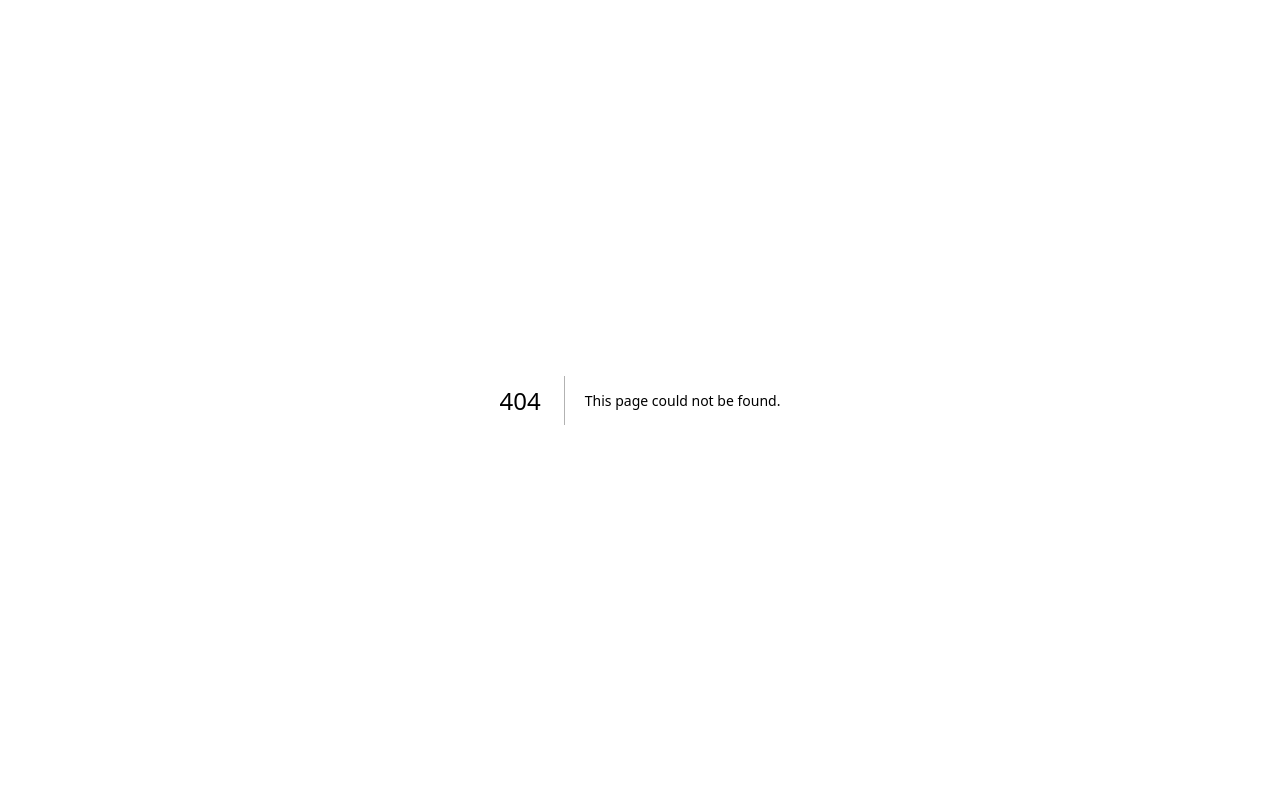
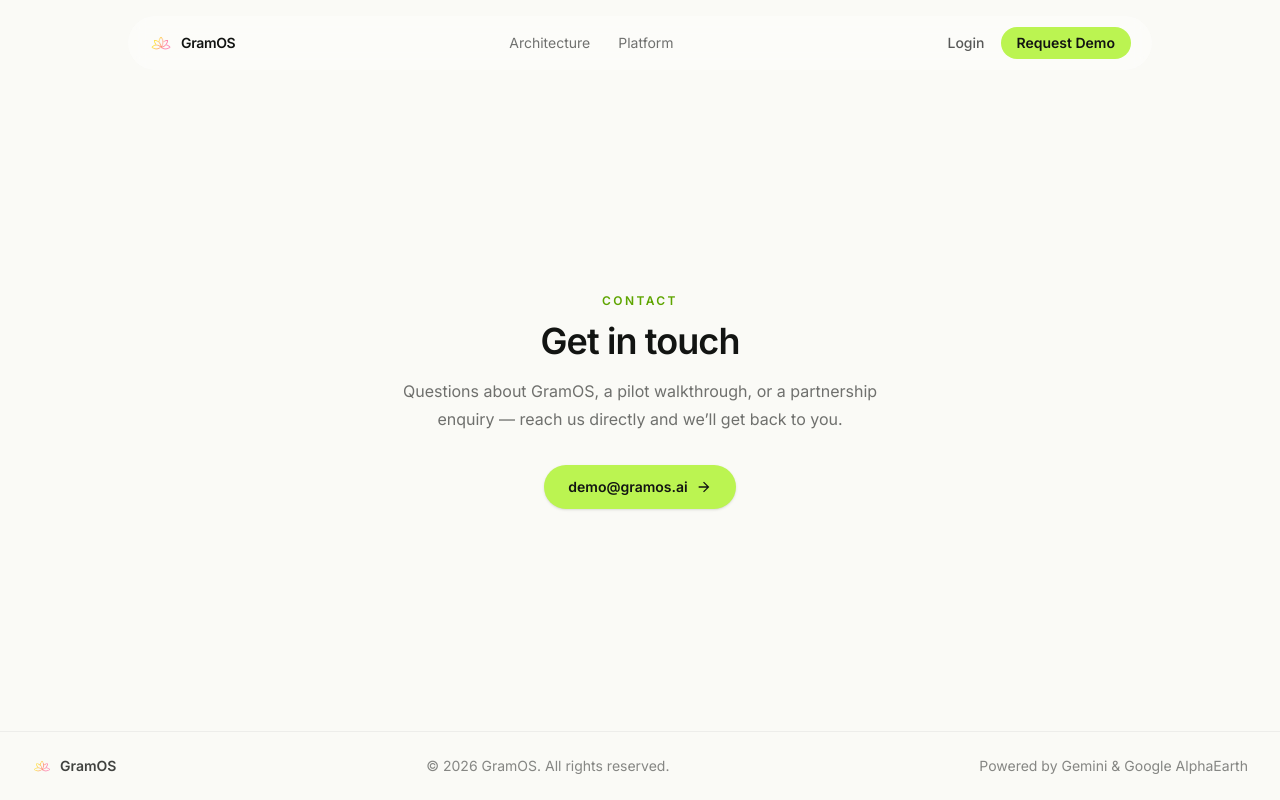
Before and after one commit to Sudarshan-812/GramOS, a Next.js app in the folder frontend/: page /contact in a window 1280 px wide. Before the commit this address had no page. Built offline with nearby package versions, Linux system fonts and the light colour scheme.

Commit message:
Tested Data / Simulated the API

```diff
--- /dev/null
+++ b/frontend/app/contact/page.tsx
@@ -0,0 +1,40 @@
+import { ArrowRight } from "@/components/icons/MaterialIcons";
+import Footer from "@/components/Footer";
+import Navbar from "@/components/Navbar";
+
+export const metadata = {
+  title: "Contact | GramOS",
+  description: "Get in touch with the GramOS team.",
+};
+
+export default function ContactPage() {
+  return (
+    <div id="top" className="flex min-h-screen flex-col bg-paper text-onyx">
+      <Navbar />
+
+      <main className="flex flex-1 items-center justify-center px-6 py-24 lg:px-8">
+        <div className="w-full max-w-lg text-center">
+          <p className="text-xs font-semibold uppercase tracking-[0.2em] text-lime-600">
+            Contact
+          </p>
+          <h1 className="mt-3 text-3xl font-semibold tracking-tight text-onyx sm:text-4xl">
+            Get in touch
+          </h1>
+          <p className="mt-4 text-base leading-7 text-onyx/60">
+            Questions about GramOS, a pilot walkthrough, or a partnership
+            enquiry — reach us directly and we&rsquo;ll get back to you.
+          </p>
+          <a
+            href="mailto:demo@gramos.ai"
+            className="mt-8 inline-flex cursor-pointer items-center gap-2 rounded-full bg-lime-300 px-6 py-3 text-sm font-semibold text-onyx shadow-sm transition hover:-translate-y-0.5 hover:bg-lime-200 hover:shadow-md"
+          >
+            demo@gramos.ai
+            <ArrowRight className="h-4 w-4" />
+          </a>
+        </div>
+      </main>
+
+      <Footer />
+    </div>
+  );
+}
```
